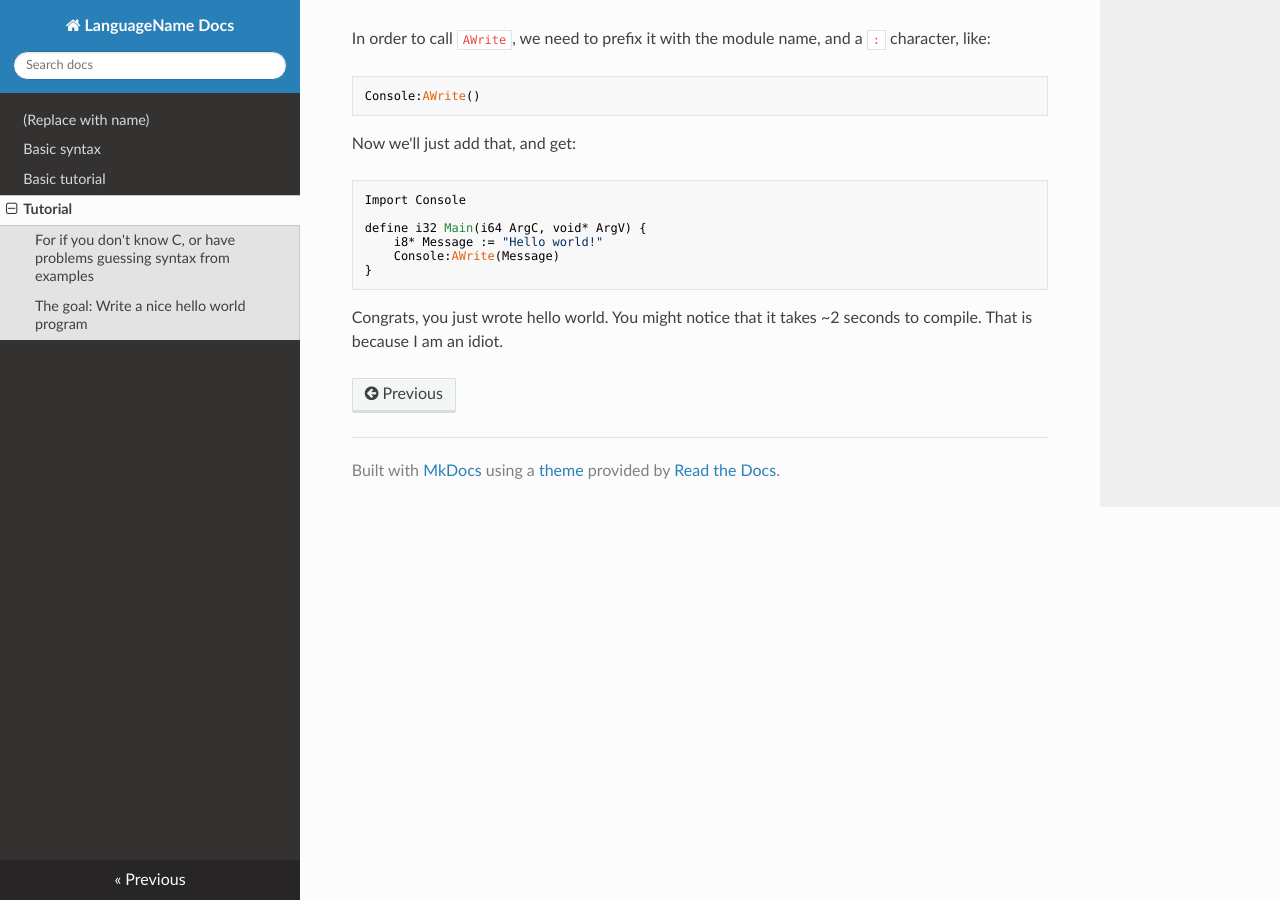
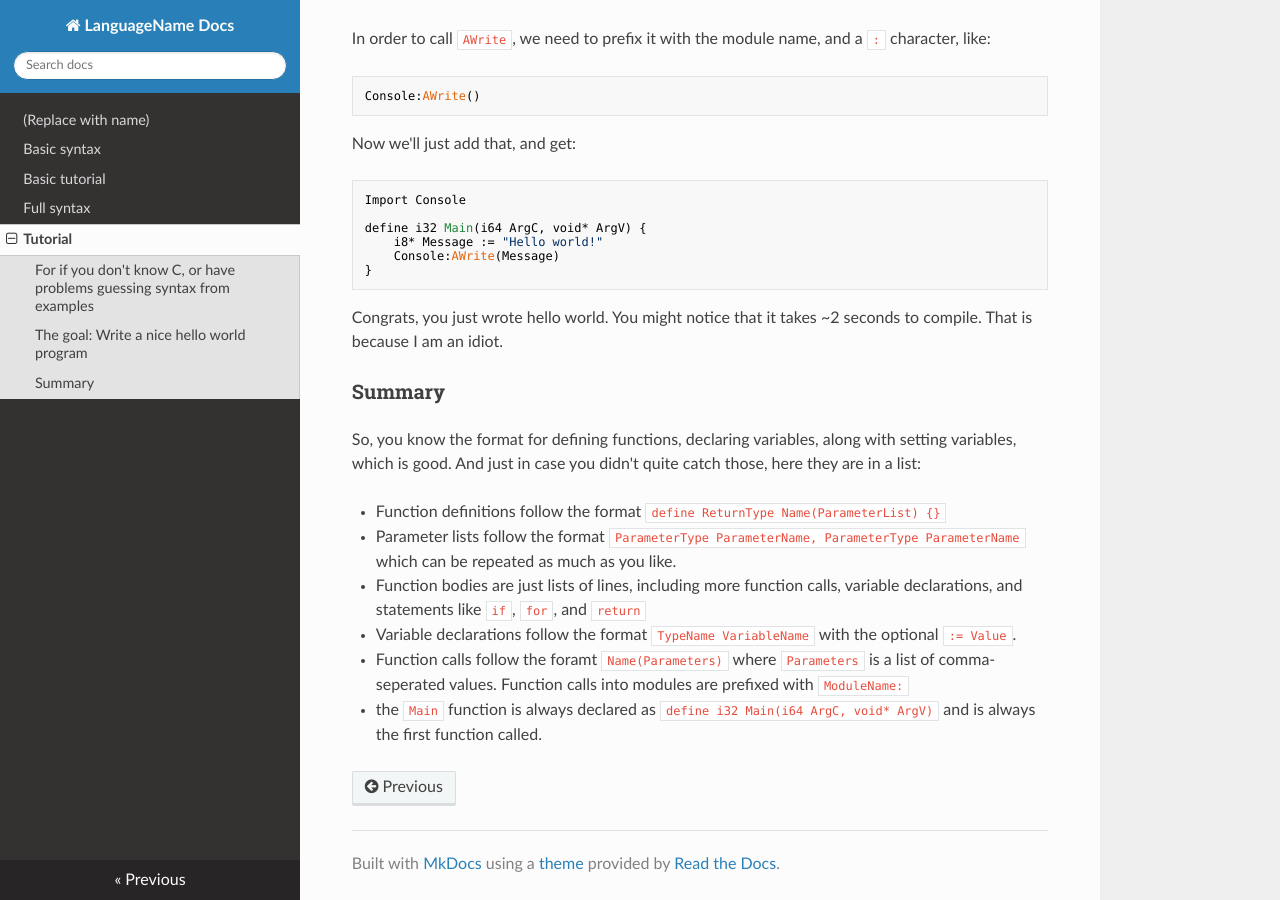
Before and after one commit to CloakerSmoker/Relax-Language, an MkDocs documentation site: the page built from docs/docs/tutorial.md, in a window 1280 px wide and 900 px high, scrolled down 1146 px. Built offline with MkDocs 1.6.1, drawn with Linux system fonts in a browser that asks for light colours; nearby versions of some CDN libraries; a script that is not in the unit is left out.

Commit message:
Stared on the syntax listing

````diff
--- a/docs/docs/tutorial.md
+++ b/docs/docs/tutorial.md
@@ -55,3 +55,15 @@ define i32 Main(i64 ArgC, void* ArgV) {
 }
 ```
 Congrats, you just wrote hello world. You might notice that it takes ~2 seconds to compile. That is because I am an idiot.
+
+
+
+### Summary
+So, you know the format for defining functions, declaring variables, along with setting variables, which is good. And just in case you didn't quite catch those, here they are in a list:
+
+* Function definitions follow the format `define ReturnType Name(ParameterList) {}`
+* Parameter lists follow the format `ParameterType ParameterName, ParameterType ParameterName` which can be repeated as much as you like.
+* Function bodies are just lists of lines, including more function calls, variable declarations, and statements like `if`, `for`, and `return`
+* Variable declarations follow the format `TypeName VariableName` with the optional `:= Value`.
+* Function calls follow the foramt `Name(Parameters)` where `Parameters` is a list of comma-seperated values. Function calls into modules are prefixed with `ModuleName:`
+* the `Main` function is always declared as `define i32 Main(i64 ArgC, void* ArgV)` and is always the first function called.
````
Also changed, not shown: docs/docs/full-syntax.md (added, +106 -0 lines).
